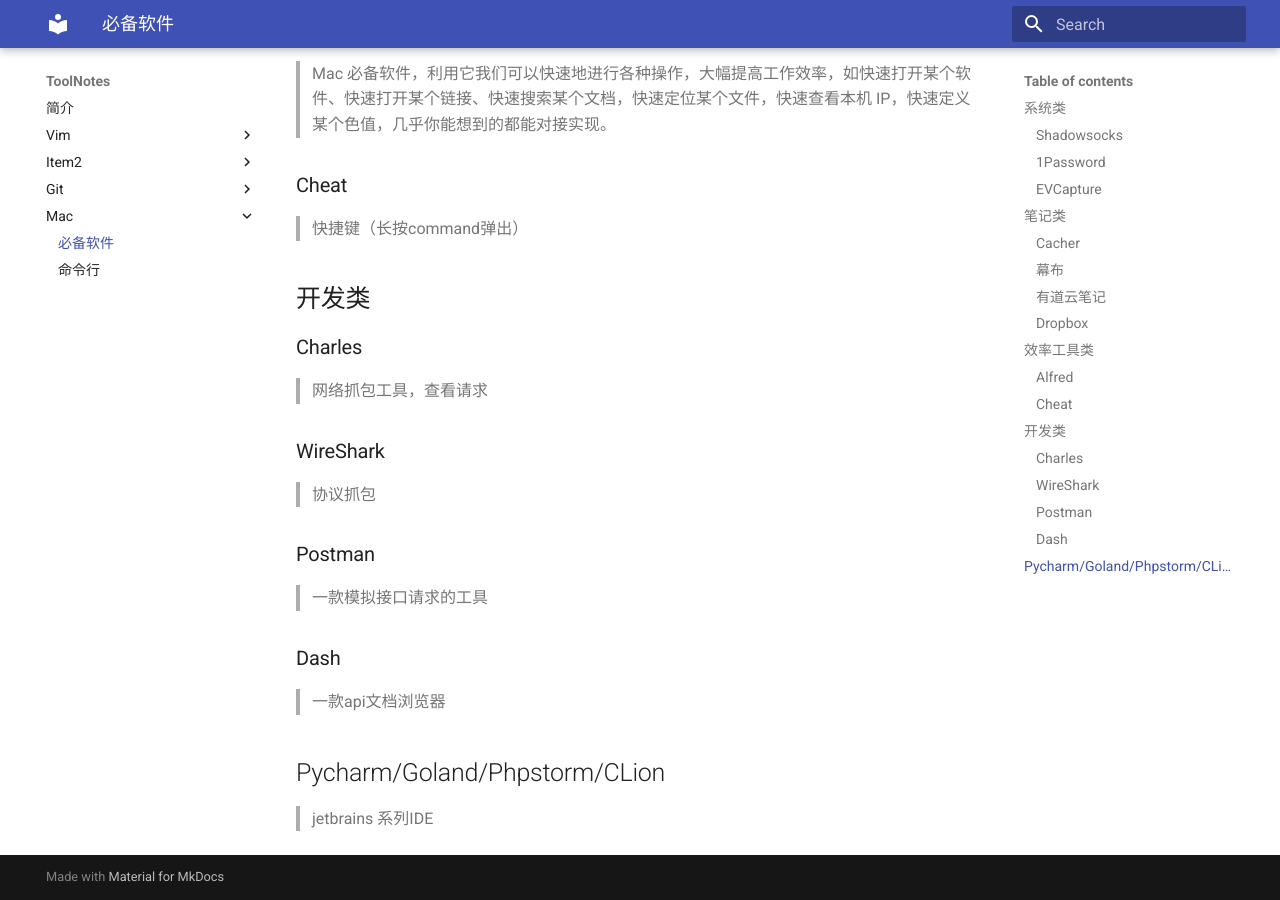
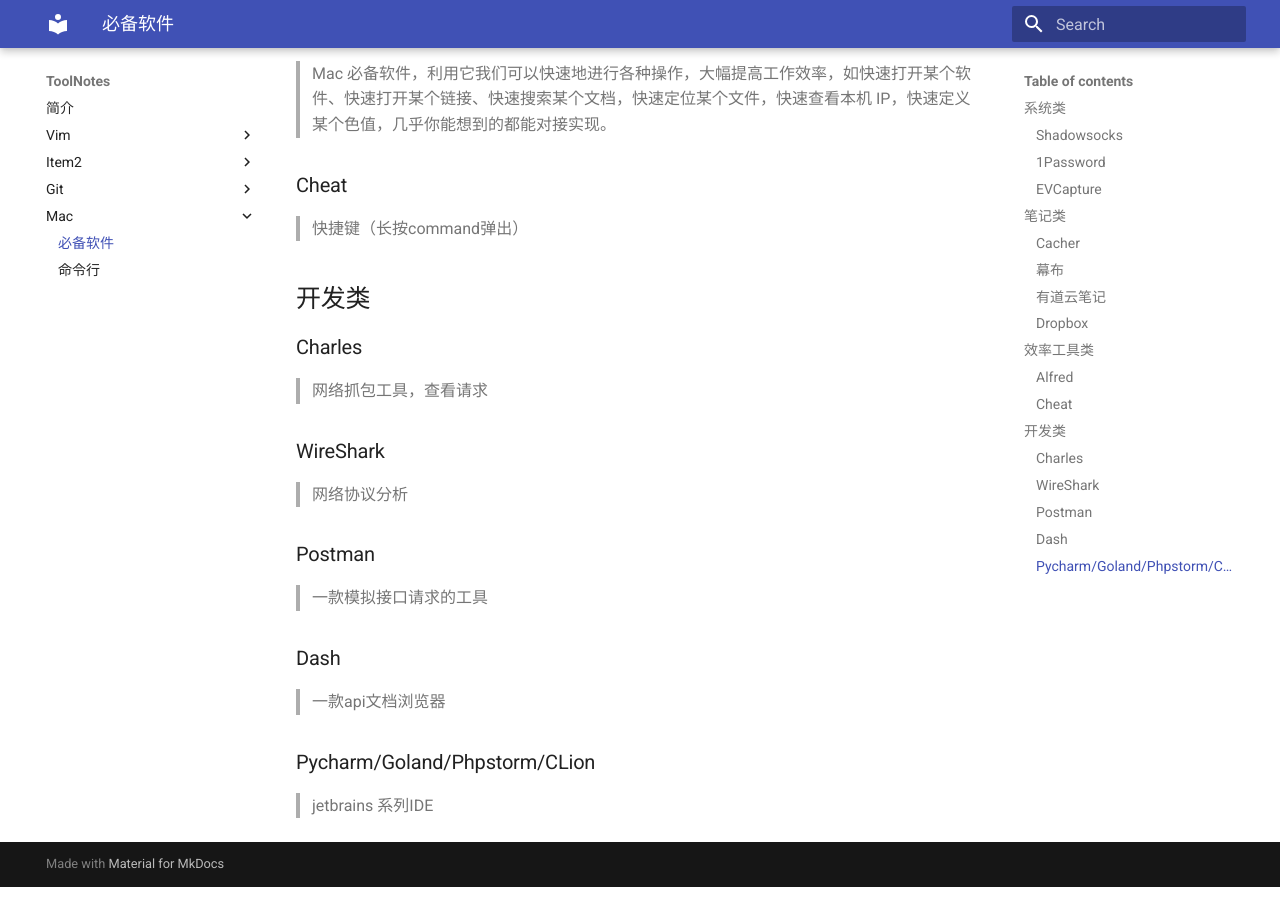
Before and after one commit to caijinlin/tool-notes, an MkDocs documentation site: the page built from docs/mac/software.md, in a window 1280 px wide and 900 px high, scrolled down 1059 px. Built offline with MkDocs 1.6.1 and Material for MkDocs 9.7.7, drawn with Linux system fonts in a browser that asks for light colours.

Commit message:
MOD mac notes

```diff
--- a/docs/mac/software.md
+++ b/docs/mac/software.md
@@ -48,7 +48,7 @@
 
 ### WireShark
 
-> 协议抓包
+> 网络协议分析
 
 ### Postman
 
@@ -58,6 +58,6 @@
 
 > 一款api文档浏览器
 
-## Pycharm/Goland/Phpstorm/CLion
+### Pycharm/Goland/Phpstorm/CLion
 
 > jetbrains 系列IDE
```
